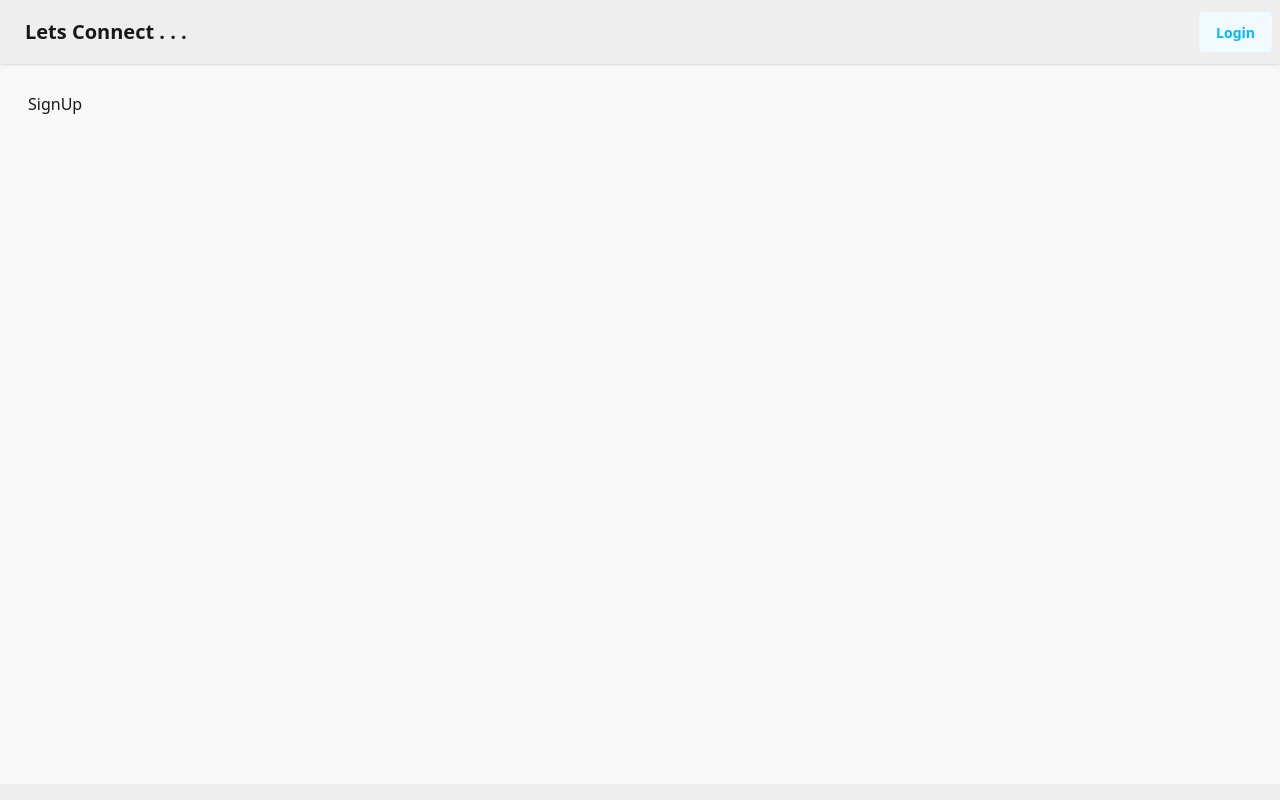
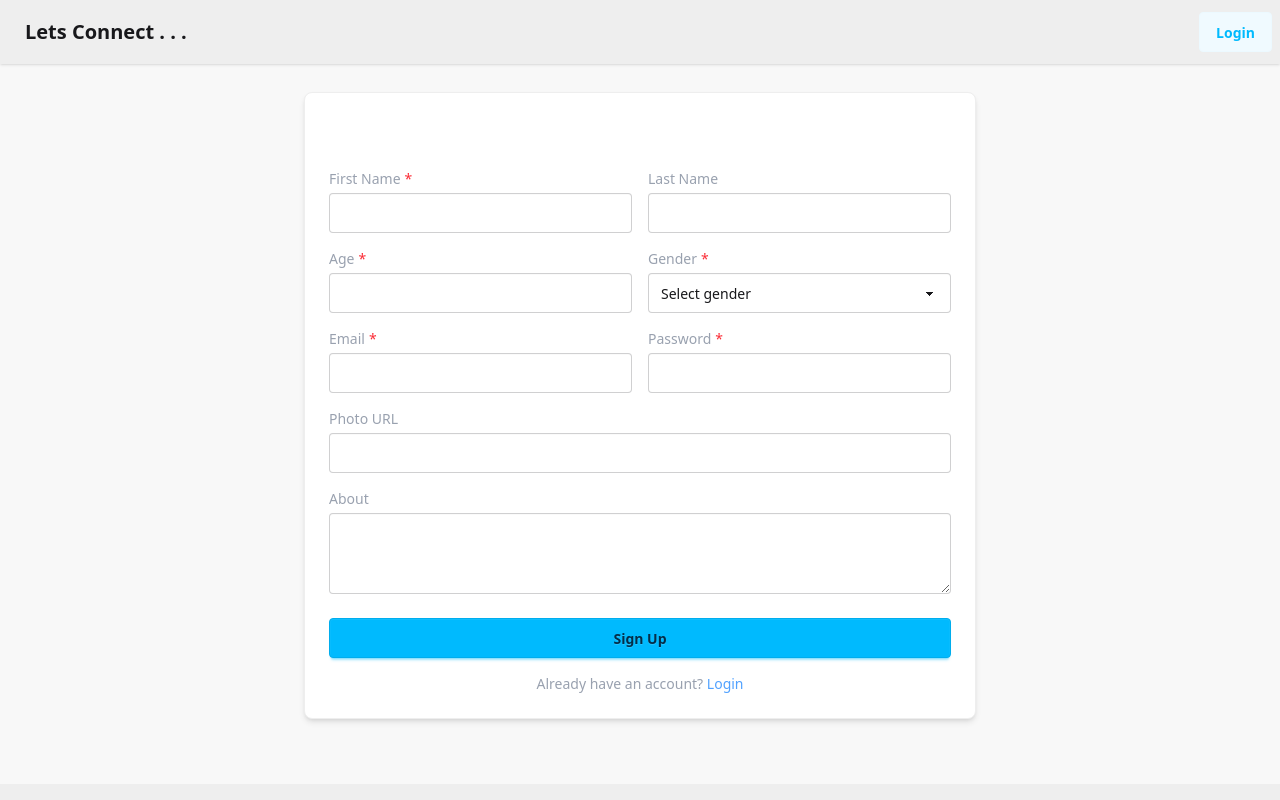
Before and after one commit to princeharshpal/Full-Stack-Dating-App, a React (Vite) app in the folder Frontend/: page /signup in a window 1280 px wide. Shown: the top 800 px of the page. Built offline with nearby package versions, Linux system fonts and the light colour scheme; no server answers.

Commit message:
Sign up page added

```diff
--- a/Frontend/src/components/SignUp.jsx
+++ b/Frontend/src/components/SignUp.jsx
@@ -1,9 +1,272 @@
-import React from 'react'
+import React from "react";
+import * as yup from "yup";
+import { useForm } from "react-hook-form";
+import { yupResolver } from "@hookform/resolvers/yup";
+import axios from "axios";
+import { useDispatch } from "react-redux";
+import { addUser } from "../store/userSlice";
+import { Link, useNavigate } from "react-router-dom";
+import { showToast } from "../store/toastSlice";
+
+const Label = ({ children, required = false, htmlFor }) => (
+  <label
+    htmlFor={htmlFor}
+    className="block mb-1 text-sm text-gray-400 font-medium"
+  >
+    {children}
+    {required && <span className="text-red-500 ml-1">*</span>}
+  </label>
+);
 
 const SignUp = () => {
+  const dispatch = useDispatch();
+  const navigate = useNavigate();
+
+  const validationSchema = yup
+    .object({
+      firstName: yup
+        .string()
+        .required("First name is required!")
+        .min(3, "First name is at least 3 characters long! "),
+      lastName: yup
+        .string()
+        .min(3, "Last name should have at least 3 characters long!"),
+      age: yup
+        .number()
+        .typeError("Age must be a number!")
+        .required("Age is required!")
+        .min(18, "Age must be between 18 and 60")
+        .max(60, "Age must be between 18 and 60"),
+      gender: yup
+        .string()
+        .required("Gender is required!")
+        .min(4, "Gender should be at least 4 characters long!")
+        .max(6, "Gender could be maximum 6 characters long!"),
+      photoUrl: yup.string().url("Enter a valid URL!").nullable(),
+      about: yup.string(),
+      email: yup
+        .string()
+        .email("Invalid email!")
+        .required("Email is required!")
+        .max(50, "Email length is too long!"),
+      password: yup
+        .string()
+        .required("Password is required!")
+        .min(6, "Password must be at least 6 characters!")
+        .max(50, "Your Password is too long!")
+        .matches(/[A-Z]/, "Must include at least one uppercase letter!")
+        .matches(/[a-z]/, "Must include at least one lowercase letter!")
+        .matches(/[0-9]/, "Must include at least one number!")
+        .matches(
+          /[~`!@#$%^&*()_=+]/,
+          "Must include at least one special character!"
+        ),
+    })
+    .required();
+
+  const {
+    register,
+    handleSubmit,
+    formState: { errors, isSubmitting },
+    setError,
+    reset,
+  } = useForm({
+    defaultValues: {
+      firstName: "",
+      lastName: "",
+      age: "",
+      gender: "",
+      photoUrl: "",
+      about: "",
+      email: "",
+      password: "",
+    },
+    resolver: yupResolver(validationSchema),
+  });
+
+  const onSubmit = async (data) => {
+    try {
+      const res = await axios.post(
+        `${import.meta.env.VITE_URL}/sign-up`,
+        data,
+        {
+          withCredentials: true,
+        }
+      );
+
+      if (res.status === 201) {
+        dispatch(addUser(res.data.user));
+        dispatch(showToast({ message: res.data.message, type: "success" }));
+        navigate("/feed");
+        reset();
+      }
+    } catch (err) {
+      if (err.response && err.response.data.message) {
+        dispatch(
+          showToast({ message: err.response.data.message, type: "error" })
+        );
+      } else if (err.inner) {
+        err.inner.forEach((validationError) => {
+          setError(validationError.path, {
+            type: "manual",
+            message: validationError.message,
+          });
+        });
+      } else {
+        dispatch(
+          showToast({ message: "Something went wrong.", type: "error" })
+        );
+      }
+    }
+  };
+
   return (
-    <div>SignUp</div>
-  )
-}
+    <div className="flex items-center justify-center px-4">
+      <form
+        onSubmit={handleSubmit(onSubmit)}
+        className="w-full max-w-2xl bg-base-100 border border-base-300 p-6 rounded-box shadow-md"
+      >
+        <h2 className="text-xl font-semibold text-center mb-6 text-white">
+          Sign Up
+        </h2>
 
-export default SignUp
+        <div className="space-y-4 text-base-content">
+          <div className="md:flex md:gap-4">
+            <div className="md:w-1/2 mb-4 md:mb-0">
+              <Label htmlFor="firstName" required>
+                First Name
+              </Label>
+              <input
+                id="firstName"
+                className="input w-full focus:outline-none"
+                {...register("firstName")}
+              />
+              {errors.firstName && (
+                <p className="text-red-500 text-sm">
+                  {errors.firstName.message}
+                </p>
+              )}
+            </div>
+
+            <div className="md:w-1/2">
+              <Label htmlFor="lastName">Last Name</Label>
+              <input
+                id="lastName"
+                className="input w-full focus:outline-none"
+                {...register("lastName")}
+              />
+            </div>
+          </div>
+
+          <div className="flex gap-4">
+            <div className="w-1/2">
+              <Label htmlFor="age" required>
+                Age
+              </Label>
+              <input
+                id="age"
+                className="input w-full focus:outline-none"
+                {...register("age")}
+              />
+              {errors.age && (
+                <p className="text-red-500 text-sm">{errors.age.message}</p>
+              )}
+            </div>
+
+            <div className="w-1/2">
+              <Label htmlFor="gender" required>
+                Gender
+              </Label>
+              <select
+                id="gender"
+                className="select w-full focus:outline-none"
+                {...register("gender")}
+              >
+                <option value="">Select gender</option>
+                <option value="male">Male</option>
+                <option value="female">Female</option>
+                <option value="others">Other</option>
+              </select>
+              {errors.gender && (
+                <p className="text-red-500 text-sm">{errors.gender.message}</p>
+              )}
+            </div>
+          </div>
+
+          <div className="md:flex md:gap-4">
+            <div className="md:w-1/2 mb-4 md:mb-0">
+              <Label htmlFor="email" required>
+                Email
+              </Label>
+              <input
+                id="email"
+                type="email"
+                className="input w-full focus:outline-none"
+                {...register("email")}
+              />
+              {errors.email && (
+                <p className="text-red-500 text-sm">{errors.email.message}</p>
+              )}
+            </div>
+
+            <div className="md:w-1/2">
+              <Label htmlFor="password" required>
+                Password
+              </Label>
+              <input
+                id="password"
+                type="password"
+                className="input w-full focus:outline-none"
+                {...register("password")}
+              />
+              {errors.password && (
+                <p className="text-red-500 text-sm">
+                  {errors.password.message}
+                </p>
+              )}
+            </div>
+          </div>
+
+          <div>
+            <Label htmlFor="photoUrl">Photo URL</Label>
+            <input
+              id="photoUrl"
+              className="input w-full focus:outline-none"
+              {...register("photoUrl")}
+            />
+            {errors.photoUrl && (
+              <p className="text-red-500 text-sm">{errors.photoUrl.message}</p>
+            )}
+          </div>
+
+          <div>
+            <Label htmlFor="about">About</Label>
+            <textarea
+              id="about"
+              className="textarea w-full focus:outline-none"
+              rows={3}
+              {...register("about")}
+            />
+          </div>
+        </div>
+
+        <button
+          type="submit"
+          className="btn btn-info btn-block mt-6"
+          disabled={isSubmitting}
+        >
+          {isSubmitting ? "Creating Account..." : "Sign Up"}
+        </button>
+
+        <p className="text-sm text-center mt-4 text-gray-400">
+          Already have an account?{" "}
+          <Link to="/login" className="text-blue-400 hover:underline">
+            Login
+          </Link>
+        </p>
+      </form>
+    </div>
+  );
+};
+
+export default SignUp;
```
